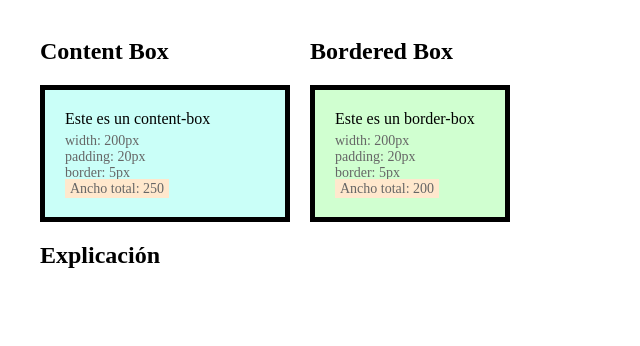
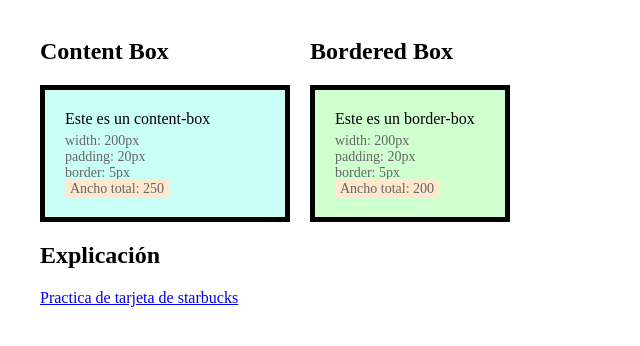
Before and after one commit to Nonatosa/Practica-Clase2, a plain HTML site: page index.html in a window 1280 px wide. Shown: the part 80-426 px from the top of the page, without its empty margins (0-640 px from the left). Drawn offline with Linux system fonts and the light colour scheme.

Commit message:
Añadi link para acceder a tarjetas de starbucks

```diff
--- a/index.html
+++ b/index.html
@@ -42,6 +42,7 @@
 
     <div>
         <h2>Explicación</h2>
+        <a href="./Starbucks.html">Practica de tarjeta de starbucks</a>
     </div>
 </body>
 </html>
--- a/stylestar.CSS
+++ b/stylestar.CSS
@@ -45,3 +45,8 @@ body {
 .text p {
     font-size: 1.2rem;
 }
+
+
+a {
+    text-decoration: none;
+}
```
